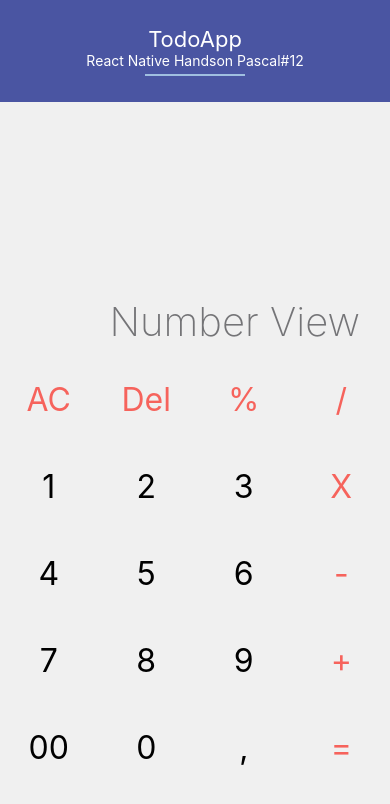
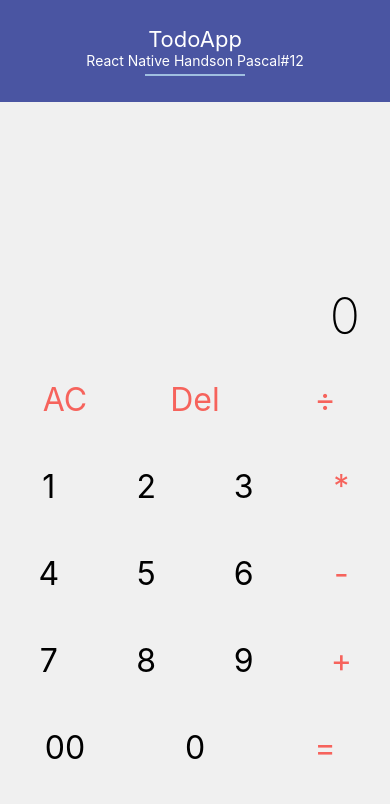
Before and after one commit to Fadli2001/my-app, a React Native app: screen / in a window 390 px wide. Shown: the top 804 px of the page. Built offline with nearby package versions, Linux system fonts and the light colour scheme.

Commit message:
calculator is working

```diff
--- a/src/components/Button.js
+++ b/src/components/Button.js
@@ -1,9 +1,9 @@
 import { TouchableOpacity, Text } from "react-native";
 import Styles from "../screens/Calculator.style";
 
-export default function Button({ title, isOperator }) {
+export default function Button({ title, isOperator, onPress }) {
   return (
-    <TouchableOpacity style={Styles.calculatorBtn}>
+    <TouchableOpacity onPress={onPress} style={Styles.calculatorBtn}>
       <Text style={isOperator ? Styles.operatorColor : Styles.numberColor}>
         {title}
       </Text>
--- a/src/screens/Calculator.js
+++ b/src/screens/Calculator.js
@@ -4,6 +4,37 @@ import Styles from "./Calculator.style";
 import Button from "../components/Button";
 
 export default function Calculator() {
+  const [calc, setCalc] = React.useState("");
+  const [result, setResult] = React.useState(0);
+
+  const handleBtnPress = (buttonValue) => {
+    if (isCharacterValid(calc.charAt(calc.length - 1))) {
+      setCalc(calc + buttonValue);
+    } else {
+      if (isCharacterValid(buttonValue)) {
+        setCalc(calc + buttonValue);
+      }
+    }
+    console.log(calc);
+  };
+
+  function isCharacterValid(character) {
+    // Definisikan pola ekspresi reguler untuk karakter yang diizinkan
+    const allowedPattern = /^[^*/+\-]*$/;
+
+    // Gunakan test() pada pola untuk memeriksa apakah karakter sesuai
+    return allowedPattern.test(character);
+  }
+
+  const displayResult = () => {
+    setResult(eval(calc));
+  };
+
+  const clear = () => {
+    setCalc("");
+    setResult("");
+  };
+
   return (
     <View
       style={{
@@ -11,38 +42,52 @@ export default function Calculator() {
       }}
     >
       <View style={Styles.calcView}>
-        <Text style={Styles.screenSecondNumber}>Number View</Text>
+        <Text
+          style={{
+            fontSize: 40,
+            fontWeight: "300",
+          }}
+        >
+          {calc}
+        </Text>
+
+        <Text
+          style={{
+            fontSize: 50,
+            fontWeight: "200",
+          }}
+        >
+          {result}
+        </Text>
       </View>
       <View style={Styles.btnView}>
         <View style={Styles.row}>
-          <Button title={"AC"} isOperator />
-          <Button title={"Del"} isOperator />
-          <Button title={"%"} isOperator />
-          <Button title={"/"} isOperator />
+          <Button title={"AC"} isOperator onPress={clear} />
+          <Button title={"Del"} isOperator onPress={() => calc.slice(0, -1)} />
+          <Button title={"÷"} isOperator onPress={() => handleBtnPress("/")} />
         </View>
         <View style={Styles.row}>
-          <Button title={"1"} isGray />
-          <Button title={"2"} isGray />
-          <Button title={"3"} isGray />
-          <Button title={"X"} isOperator />
+          <Button title={"1"} isGray onPress={() => handleBtnPress("1")} />
+          <Button title={"2"} isGray onPress={() => handleBtnPress("2")} />
+          <Button title={"3"} isGray onPress={() => handleBtnPress("3")} />
+          <Button title={"*"} isOperator onPress={() => handleBtnPress("*")} />
         </View>
         <View style={Styles.row}>
-          <Button title={"4"} isGray />
-          <Button title={"5"} isGray />
-          <Button title={"6"} isGray />
-          <Button title={"-"} isOperator />
+          <Button title={"4"} isGray onPress={() => handleBtnPress("4")} />
+          <Button title={"5"} isGray onPress={() => handleBtnPress("5")} />
+          <Button title={"6"} isGray onPress={() => handleBtnPress("6")} />
+          <Button title={"-"} isOperator onPress={() => handleBtnPress("-")} />
         </View>
         <View style={Styles.row}>
-          <Button title={"7"} isGray />
-          <Button title={"8"} isGray />
-          <Button title={"9"} isGray />
-          <Button title={"+"} isOperator />
+          <Button title={"7"} isGray onPress={() => handleBtnPress("7")} />
+          <Button title={"8"} isGray onPress={() => handleBtnPress("8")} />
+          <Button title={"9"} isGray onPress={() => handleBtnPress("9")} />
+          <Button title={"+"} isOperator onPress={() => handleBtnPress("+")} />
         </View>
         <View style={Styles.row}>
-          <Button title={"00"} isGray />
-          <Button title={"0"} isGray />
-          <Button title={","} isGray />
-          <Button title={"="} isOperator />
+          <Button title={"00"} isGray onPress={() => handleBtnPress("00")} />
+          <Button title={"0"} isGray onPress={() => handleBtnPress("0")} />
+          <Button title={"="} isOperator onPress={() => displayResult()} />
         </View>
       </View>
     </View>
--- a/src/screens/Calculator.style.js
+++ b/src/screens/Calculator.style.js
@@ -15,6 +15,12 @@ const Styles = StyleSheet.create({
   },
   btnView: {
     flex: 2,
+  },
+  screenFirstNumber: {
+    fontSize: 96,
+    color: "#747477",
+    fontWeight: "200",
+    alignSelf: "flex-end",
   },
   screenSecondNumber: {
     fontSize: 40,
```
